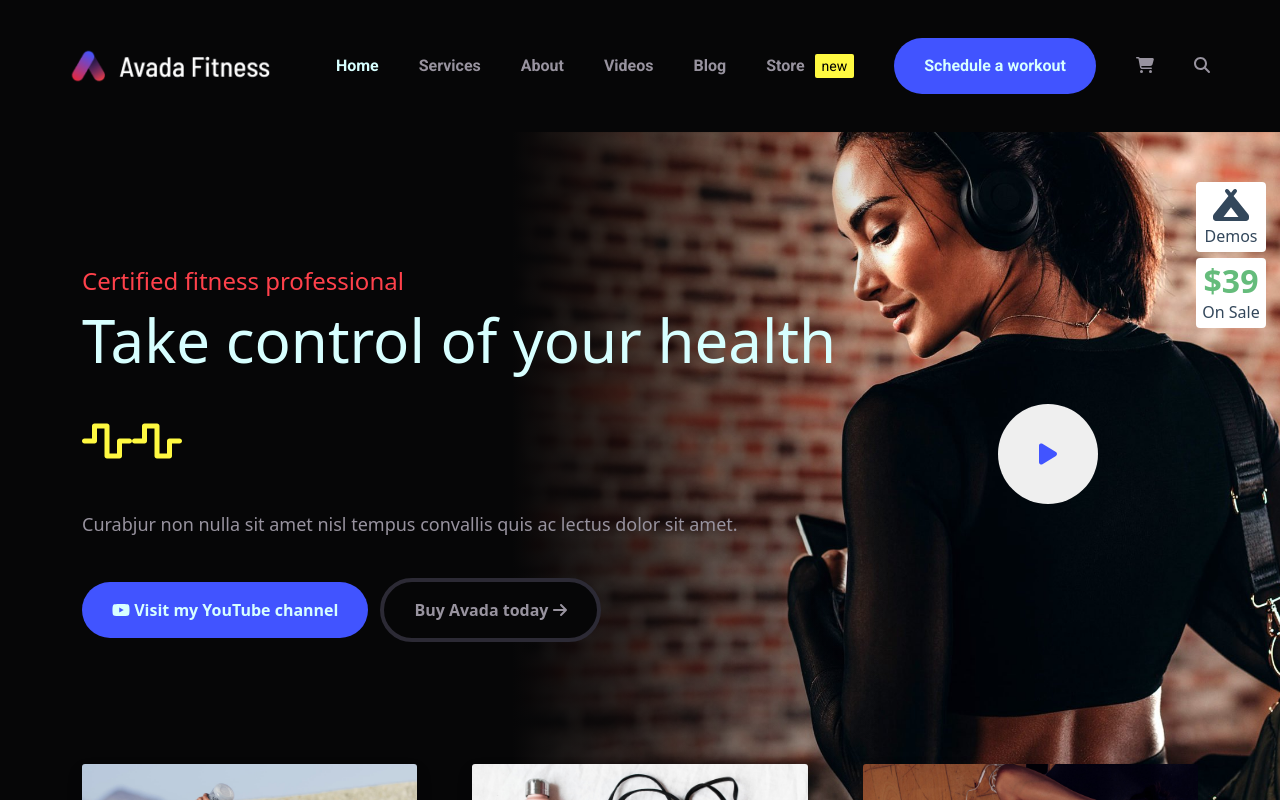
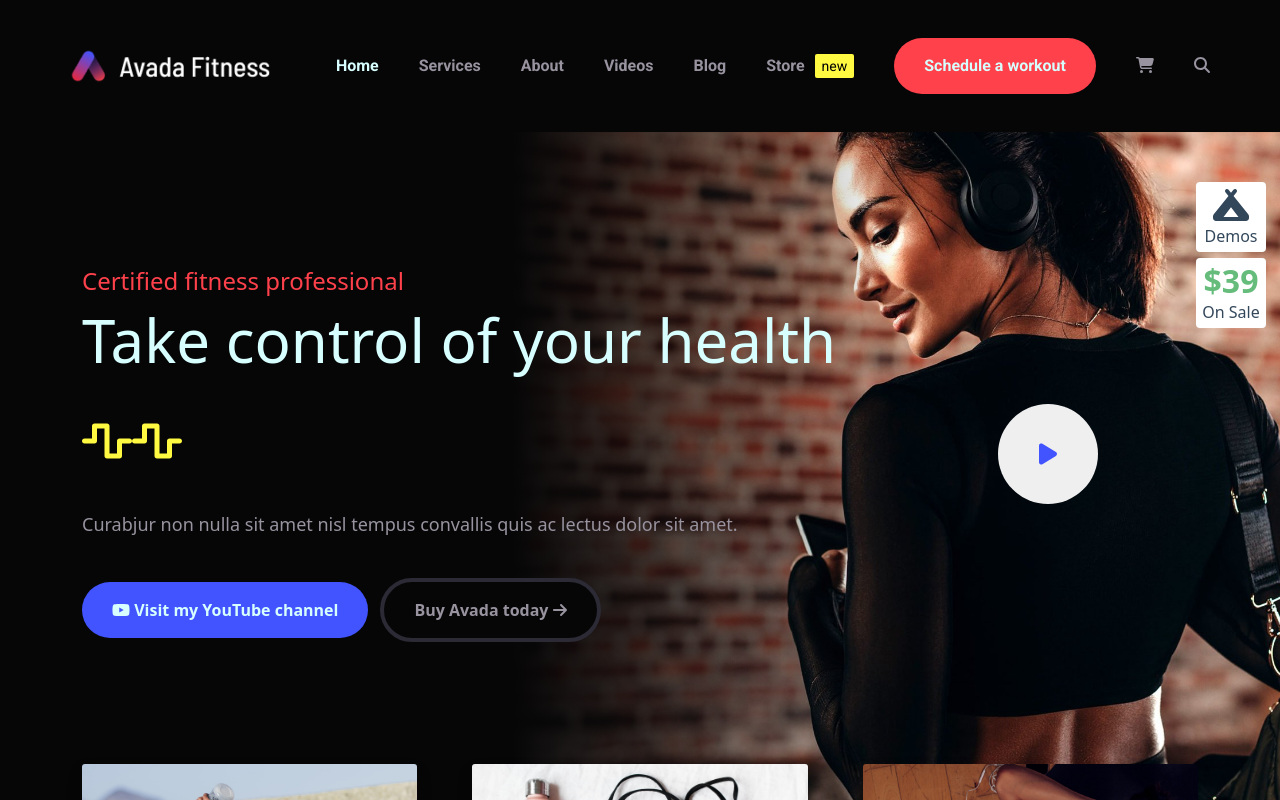
Before and after one commit to AndreaGul/proj-html-vuejs, a Vue app: page / in a window 1280 px wide. In both pictures the pointer is over the button "Schedule a workout". Shown: the top 800 px of the page. Built offline with nearby package versions, Linux system fonts and the light colour scheme.

Commit message:
feat:hover buttons

```diff
--- a/src/assets/scss/partial/_common.scss
+++ b/src/assets/scss/partial/_common.scss
@@ -21,6 +21,9 @@ COMMON
   padding: 16px 30px;
   border-radius: 55px;
 }
+.default-button-blu:hover {
+  background-color: $primary-text-red;
+}
 
 .default-button-black {
   font-weight: 600;
@@ -30,6 +33,11 @@ COMMON
   border: $primary-text-dark-grey solid 4px;
   padding: 16px 30px;
   border-radius: 55px;
+}
+.default-button-black:hover {
+  background-color: #ffffff;
+  color: #000000;
+  border: #ffffff solid 4px;
 }
 
 .default-button-red {
```
